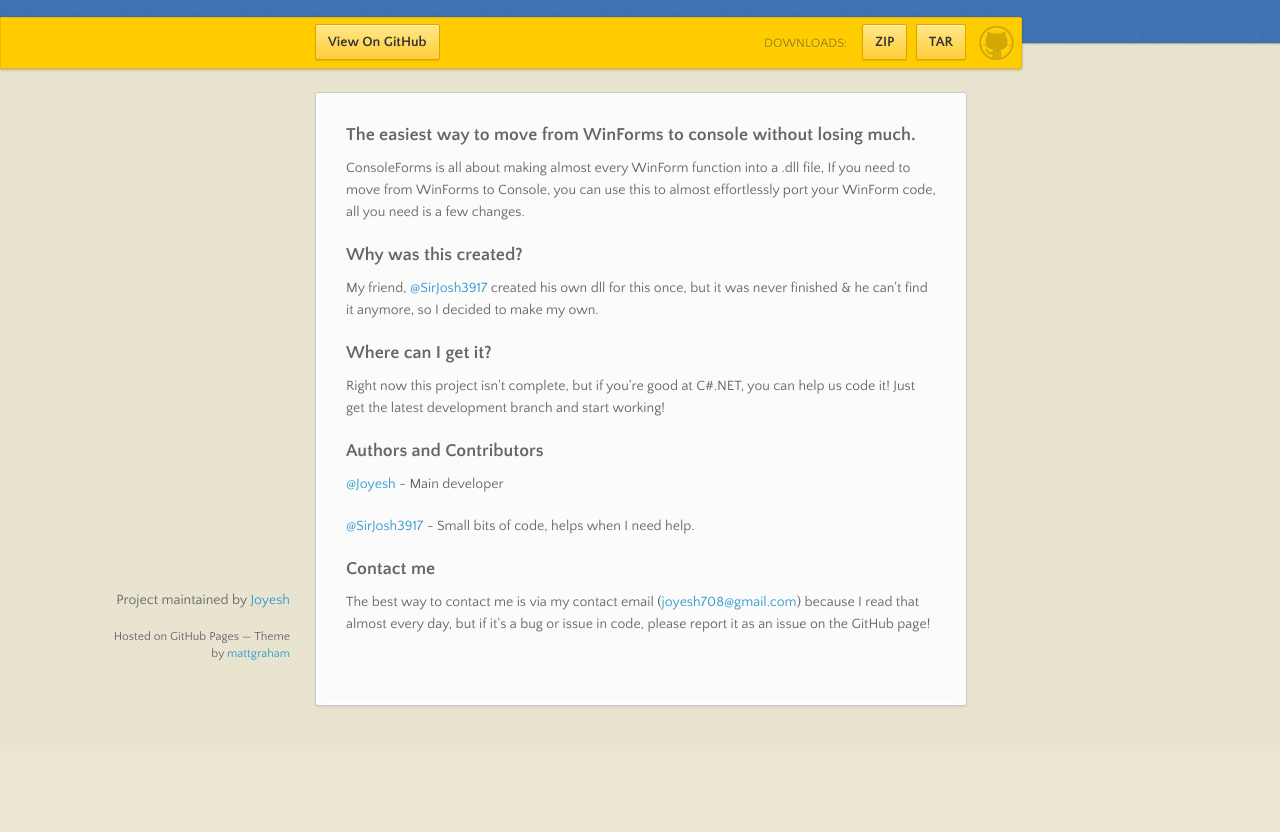
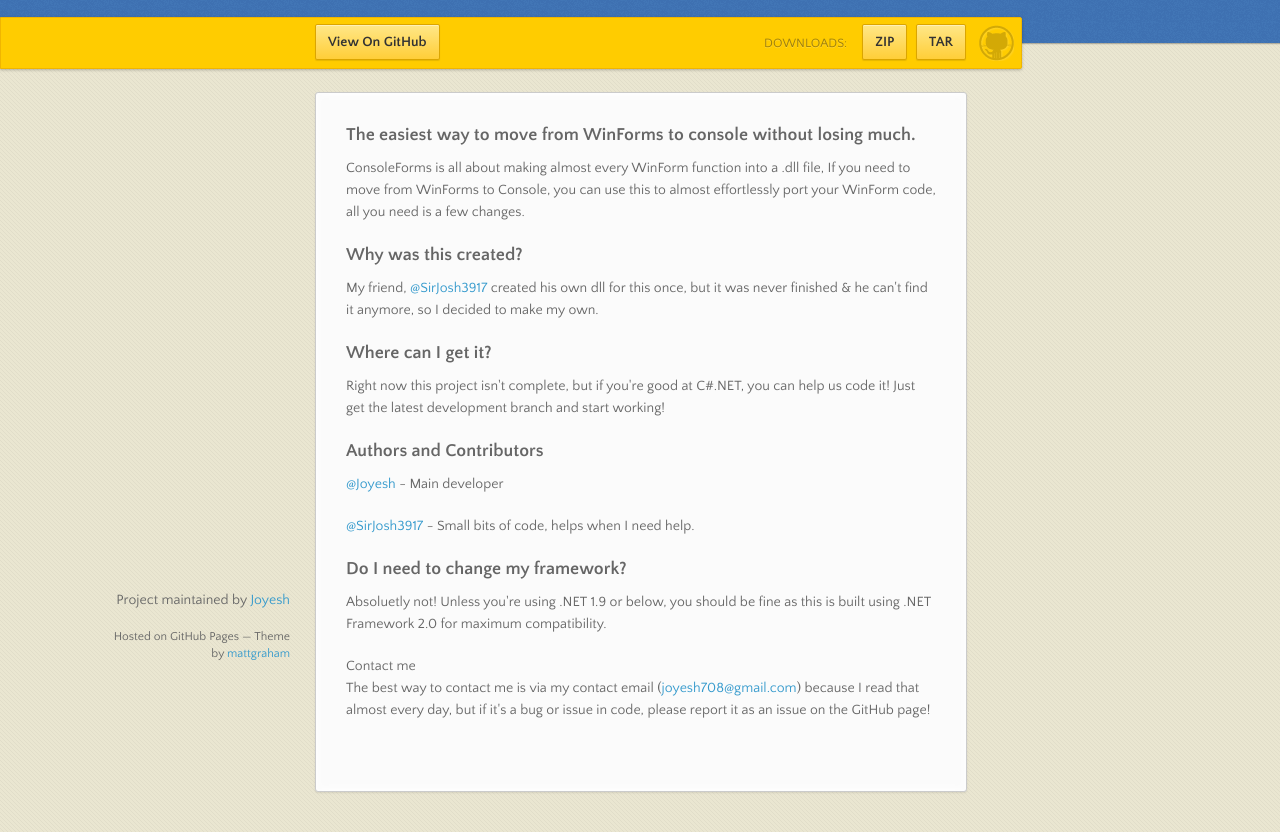
Before and after one commit to Joyesh/ConsoleForms, a plain HTML site: page index.html in a window 1280 px wide. Shown: the part 98-930 px from the top of the page. Before the commit the page ends 844 px from the top, so only its background shows below. Drawn offline with nearby package versions, Linux system fonts and the light colour scheme.

Commit message:
Update index.html

```diff
--- a/index.html
+++ b/index.html
@@ -55,6 +55,7 @@ use this to almost effortlessly port your WinForm code, all you need is a few ch
 
 <p>Right now this project isn't complete, but if you're good at C#.NET, you can help us code it! Just get the latest development branch and start working!</p>
 
+
 <h3>
 <a id="authors-and-contributors" class="anchor" href="#authors-and-contributors" aria-hidden="true"><span aria-hidden="true" class="octicon octicon-link"></span></a>Authors and Contributors</h3>
 
@@ -63,6 +64,8 @@ use this to almost effortlessly port your WinForm code, all you need is a few ch
 <p><a href="https://github.com/SirJosh3917" class="user-mention">@SirJosh3917</a> - Small bits of code, helps when I need help.</p>
 
 <h3>
+  <a id="do-i-need-to-change-my-framework" class="anchor" href="#do-i-need-to-change-my-framework" aria-hidden="true"><span aria-hidden="true" class="octicon octicon-link"></span></a>Do I need to change my framework?</h3>
+  <p>Absoluetly not! Unless you're using .NET 1.9 or below, you should be fine as this is built using .NET Framework 2.0 for maximum compatibility.</p>
 <a id="contact-me" class="anchor" href="#contact-me" aria-hidden="true"><span aria-hidden="true" class="octicon octicon-link"></span></a>Contact me</h3>
 
 <p>The best way to contact me is via my contact email (<a href="mailto:joyesh708@gmail.com">joyesh708@gmail.com</a>) because I read that almost every day, but if it's a bug or issue in code, please report it as an issue on the GitHub page!</p>
```
